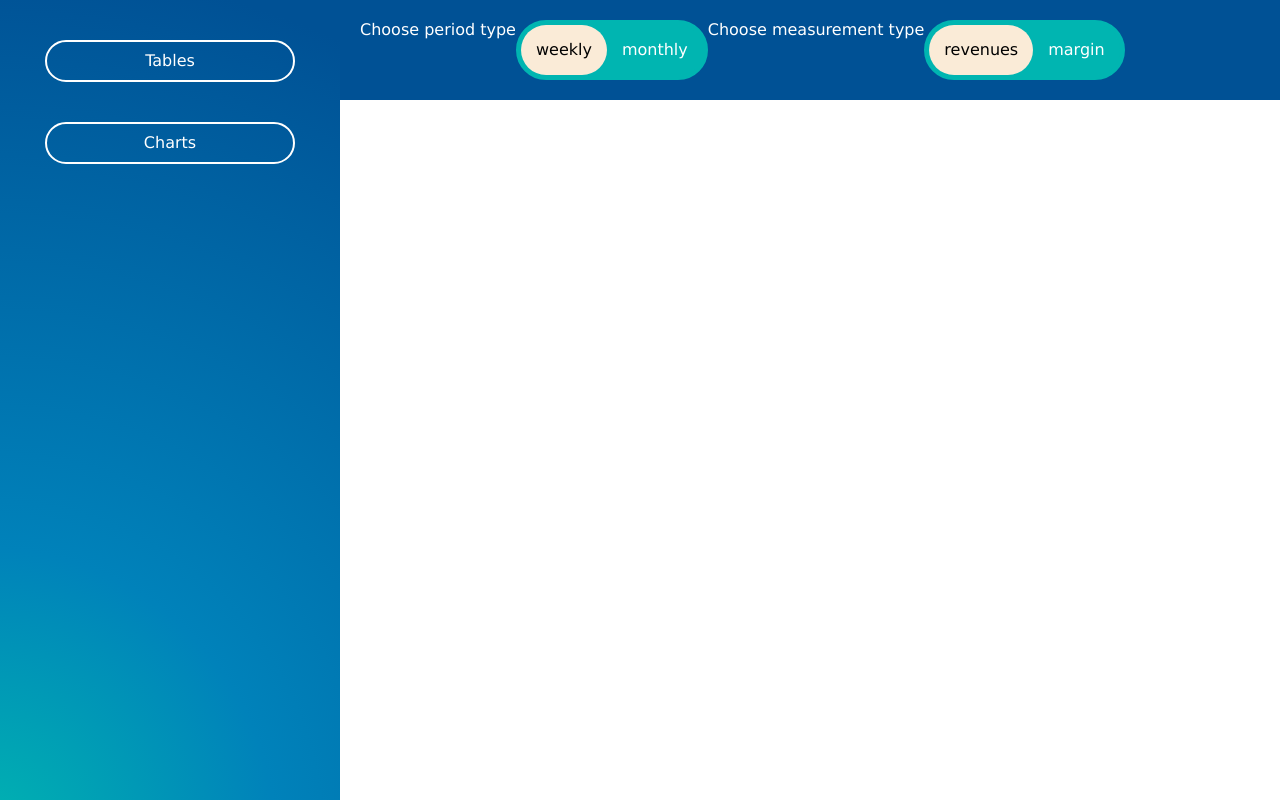
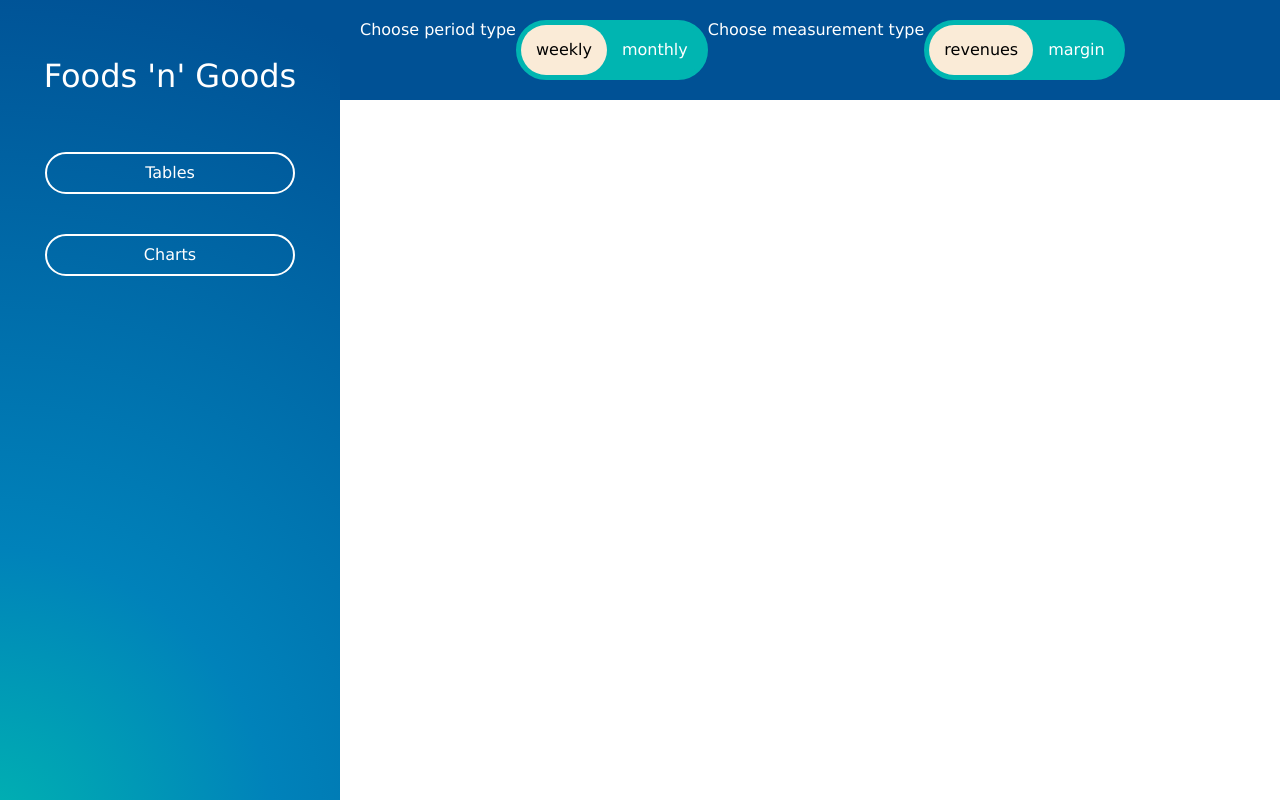
Before and after one commit to RShalman/imc-assignment, a React (Create React App) app: page / in a window 1280 px wide. Built offline with nearby package versions, Linux system fonts and the light colour scheme.

Commit message:
Add: logo

```diff
--- /dev/null
+++ b/src/presentation/commons/logo/index.scss
@@ -0,0 +1,8 @@
+.logo {
+  .logoLabel {
+    color: white;
+    font-size: 32px;
+    line-height: 48px;
+    user-select: none;
+  }
+}
--- /dev/null
+++ b/src/presentation/commons/logo/index.tsx
@@ -0,0 +1,10 @@
+import React from "react";
+import "./index.scss";
+
+const Logo = () => (
+  <div className={"logo"}>
+    <p className={"logoLabel"}>Foods 'n' Goods</p>
+  </div>
+);
+
+export default Logo;
--- a/src/presentation/complex/filters/index.scss
+++ b/src/presentation/complex/filters/index.scss
@@ -16,6 +16,5 @@
       color: white;
       margin-top: 0;
     }
-
   }
 }
--- a/src/presentation/complex/sidebar/index.tsx
+++ b/src/presentation/complex/sidebar/index.tsx
@@ -4,6 +4,7 @@ import { Button } from "../../commons/button";
 import { observer } from "mobx-react-lite";
 import { useAppStore } from "../../providers/app-provider/app-provider";
 import { IMenuOption } from "../../providers/app-provider/app-provider.d";
+import Logo from "../../commons/logo";
 
 const buttons = [
   {
@@ -21,6 +22,7 @@ const Sidebar = observer(() => {
 
   return (
     <aside className={"sideBar"}>
+      <Logo />
       {buttons.map((btn) => (
         <Button
           key={btn.name}
```
